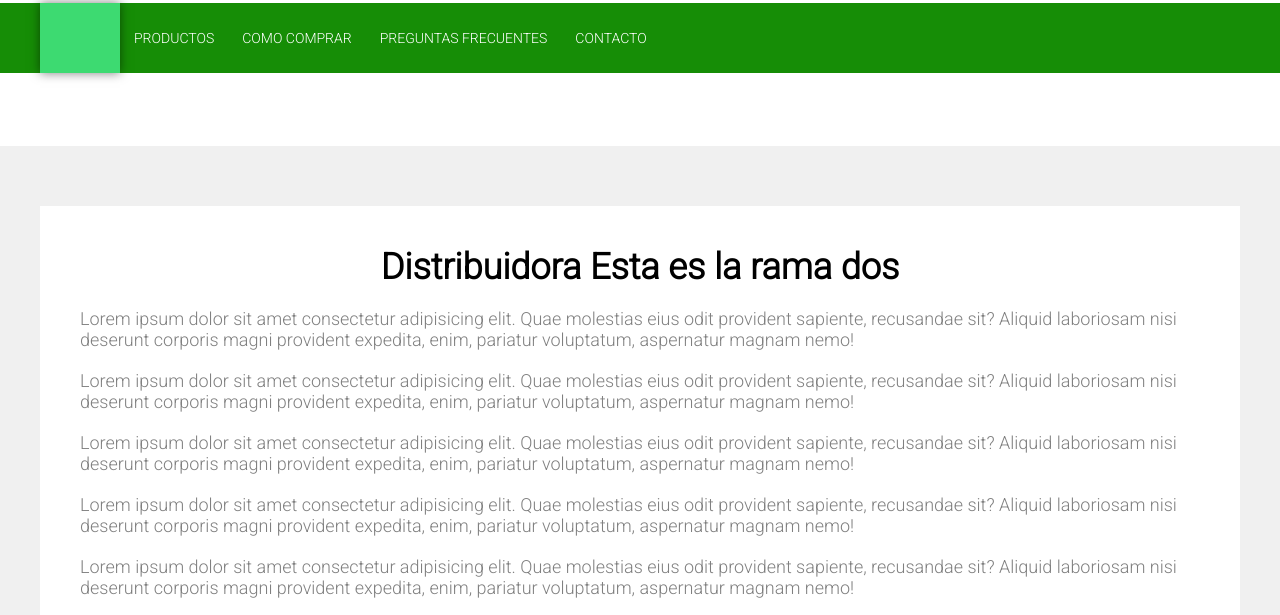
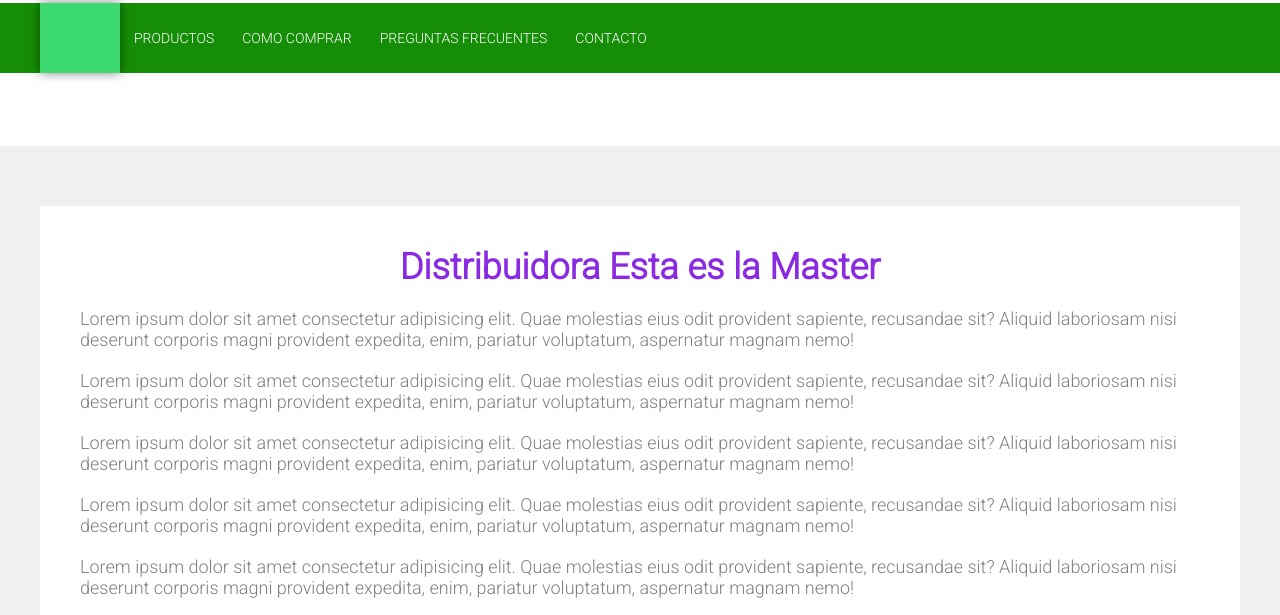
Before and after one commit to Aruna5050/Test01, a plain HTML site: page index.html in a window 1280 px wide. Shown: the part 48-663 px from the top of the page. Drawn offline with Linux system fonts and the light colour scheme.

Commit message:
modificacion de colores de h1 del index

```diff
--- a/css/estilo.css
+++ b/css/estilo.css
@@ -200,6 +200,7 @@ article{
 article h1{
     text-align: center;
     font-size: 36px;
+    color: blueviolet;
 }
 
 article h2{
--- a/index.html
+++ b/index.html
@@ -45,7 +45,7 @@
     <main>
         <article>
             <div> <!-- Bloque -->
-                        <h1>Distribuidora Esta es la rama dos</h1>
+                        <h1>Distribuidora Esta es la Master</h1>
                         <p>Lorem ipsum dolor sit amet consectetur adipisicing elit. Quae molestias eius odit provident sapiente, recusandae sit? Aliquid laboriosam nisi deserunt corporis magni provident expedita, enim, pariatur voluptatum, aspernatur magnam nemo!</p>
                         <p>Lorem ipsum dolor sit amet consectetur adipisicing elit. Quae molestias eius odit provident sapiente, recusandae sit? Aliquid laboriosam nisi deserunt corporis magni provident expedita, enim, pariatur voluptatum, aspernatur magnam nemo!</p>
                         <p>Lorem ipsum dolor sit amet consectetur adipisicing elit. Quae molestias eius odit provident sapiente, recusandae sit? Aliquid laboriosam nisi deserunt corporis magni provident expedita, enim, pariatur voluptatum, aspernatur magnam nemo!</p>
```
